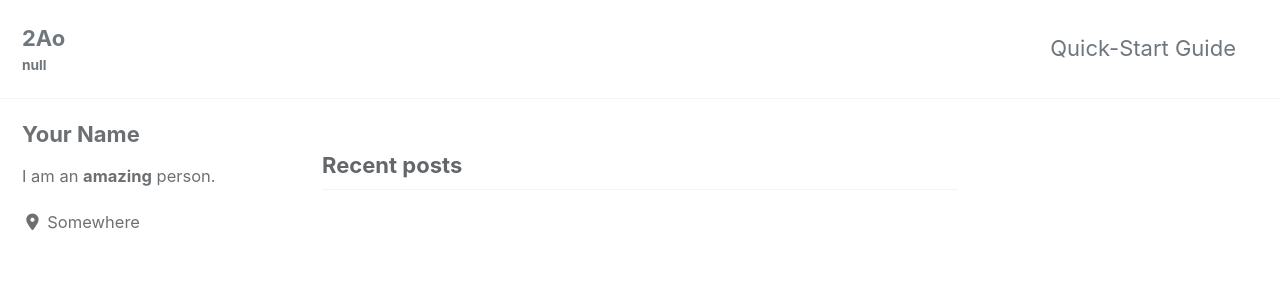
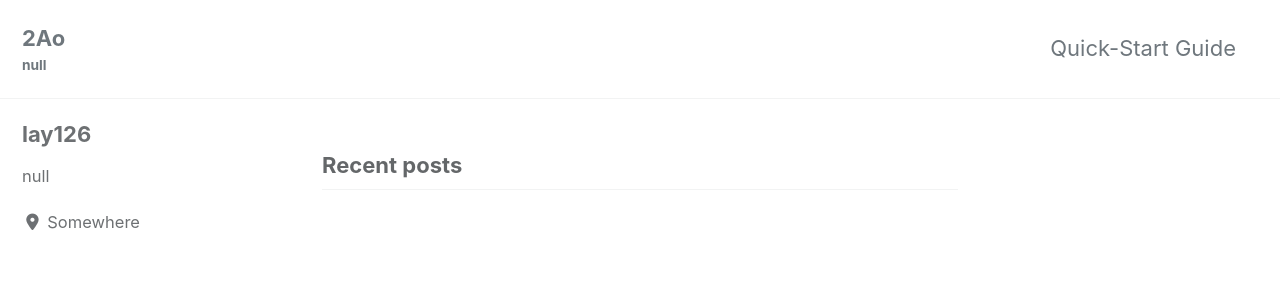
Before and after one commit to lay126/lay126.github.io, a Jekyll site: the page built from index.html, in a window 1280 px wide and 900 px high. Shown: the top 300 px of the window. Built offline with Jekyll 4.4.1, drawn with Linux system fonts in a browser that asks for light colours; cached includes are drawn as plain includes; nearby versions of some CDN libraries; the list of posts is cut into pages by our own code.

Commit message:
Update _config.yml

```diff
--- a/_config.yml
+++ b/_config.yml
@@ -93,9 +93,9 @@ analytics:
 
 # Site Author
 author:
-  name             : "Your Name"
+  name             : "lay126"
   avatar           : # path of avatar image, e.g. "/assets/images/bio-photo.jpg"
-  bio              : "I am an **amazing** person."
+  bio              : "null"
   location         : "Somewhere"
   email            :
   links:
```
